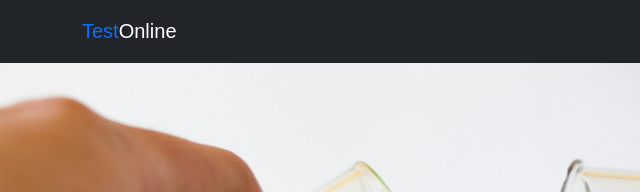
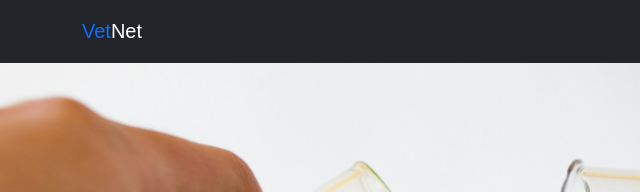
Before and after one commit to carlosastorgaar/VetNet, a plain HTML site: page index.html in a window 1280 px wide. Shown: the top 192 px of the page, 0-640 px from the left. Drawn offline with nearby package versions, Linux system fonts and the light colour scheme.

Commit message:
Update index.html

```diff
--- a/index.html
+++ b/index.html
@@ -3,7 +3,7 @@
 <head>
     <meta charset="UTF-8">
     <meta name="viewport" content="width=device-width, initial-scale=1.0">
-    <title>Test Online</title>
+    <title>VetNet</title>
     <link href="https://cdn.jsdelivr.net/npm/bootstrap@5.3.2/dist/css/bootstrap.min.css" rel="stylesheet" integrity="sha384-T3c6CoIi6uLrA9TneNEoa7RxnatzjcDSCmG1MXxSR1GAsXEV/Dwwykc2MPK8M2HN" crossorigin="anonymous">
     <link rel="stylesheet" href="https://cdn.jsdelivr.net/npm/bootstrap-icons@1.11.3/font/bootstrap-icons.min.css">
     <link rel="stylesheet" href="estilos.css"
@@ -13,7 +13,7 @@
     <nav class="navbar navbar-expand-lg navbar-dark bg-dark fixed-top">
 
     <div class="container">
-        <a href="#" class="navbar-brand"> <span class="text-primary">Test</span>Online</a>
+        <a href="#" class="navbar-brand"> <span class="text-primary">Vet</span>Net</a>
     <button class="navbar-toggler" type="button"
         data-bs-toggle="collapse"
         data-bs-target="#navbarS"
```
